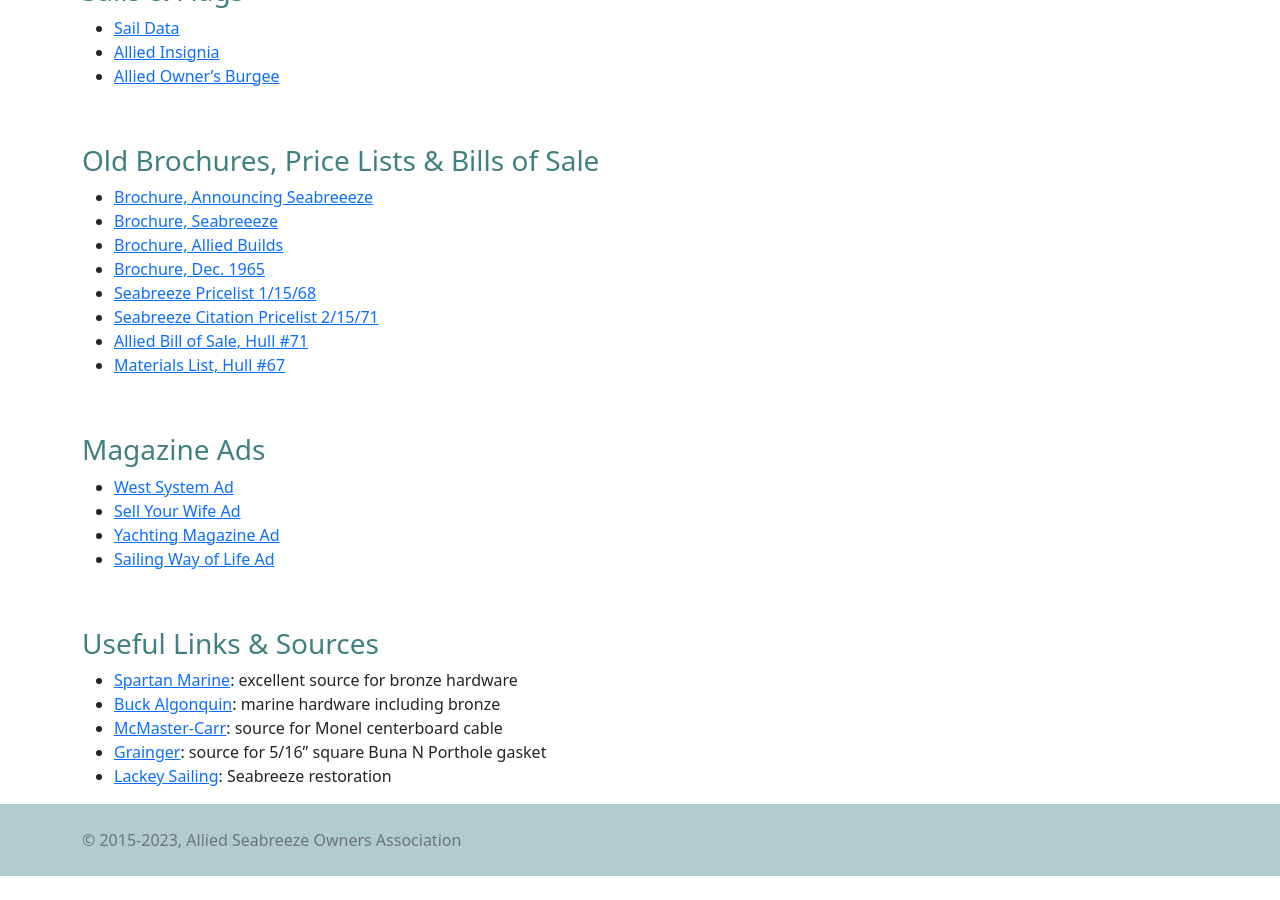
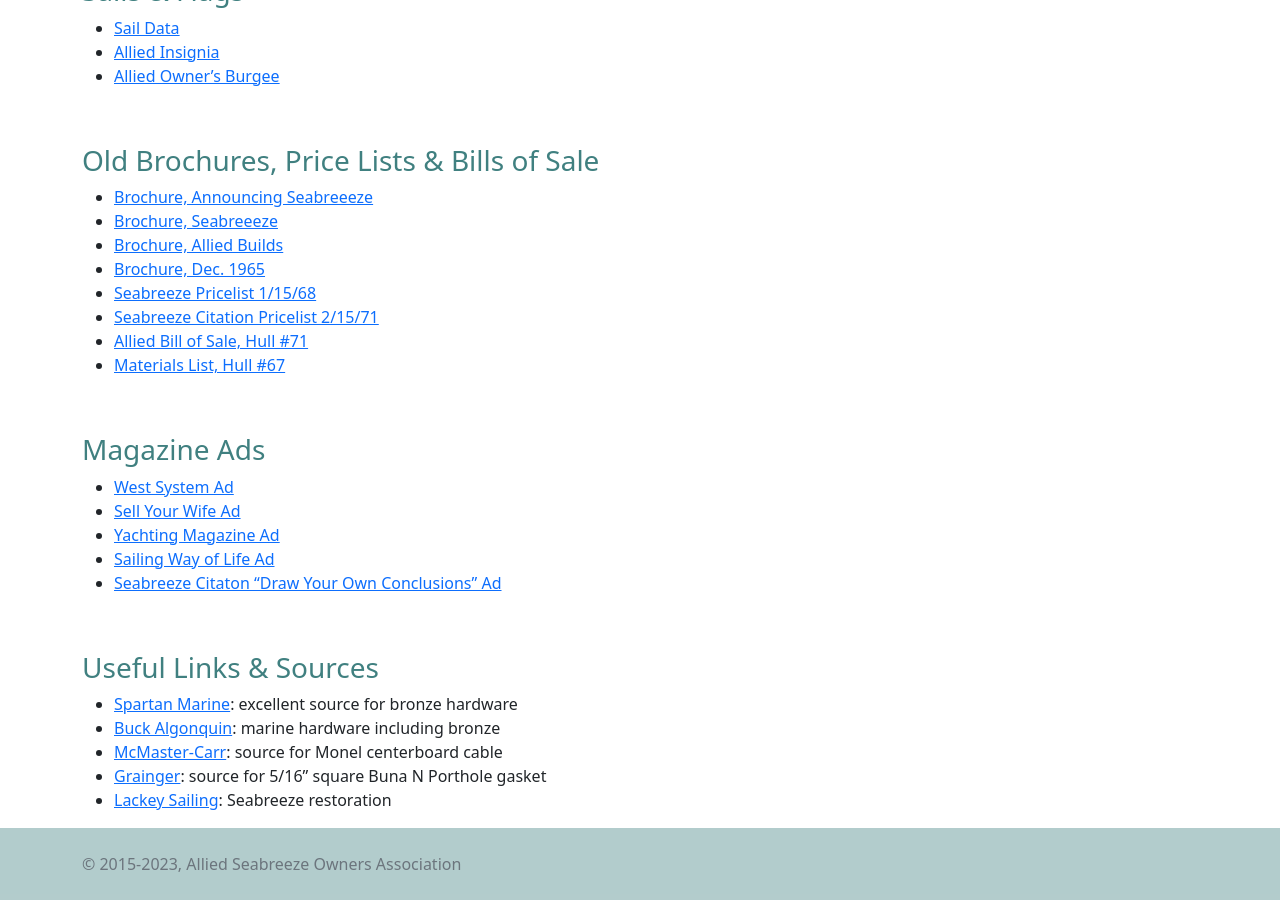
Before and after one commit to tgherzog/ASOA, a Jekyll site: the page built from library.md, in a window 1280 px wide and 900 px high, scrolled down 2155 px. Built offline with Jekyll 4.4.1, drawn with Linux system fonts in a browser that asks for light colours; before the commit the page ends 3031 px from its top, so only the background shows below that.

Commit message:
Add Citation ad

```diff
--- a/library.md
+++ b/library.md
@@ -119,6 +119,7 @@
 * [Sell Your Wife Ad]({{site.docs}}/Ad Feb 69.pdf)
 * [Yachting Magazine Ad]({{site.docs}}/Ad Yachting 1971.pdf)
 * [Sailing Way of Life Ad]({{site.docs}}/Ad Sailing Way of Life.jpg)
+* [Seabreeze Citaton "Draw Your Own Conclusions" Ad]({{site.docs}}/seabreeze-citation-advert.jpg)
 
 ### Useful Links & Sources ### {#links}
 
```
